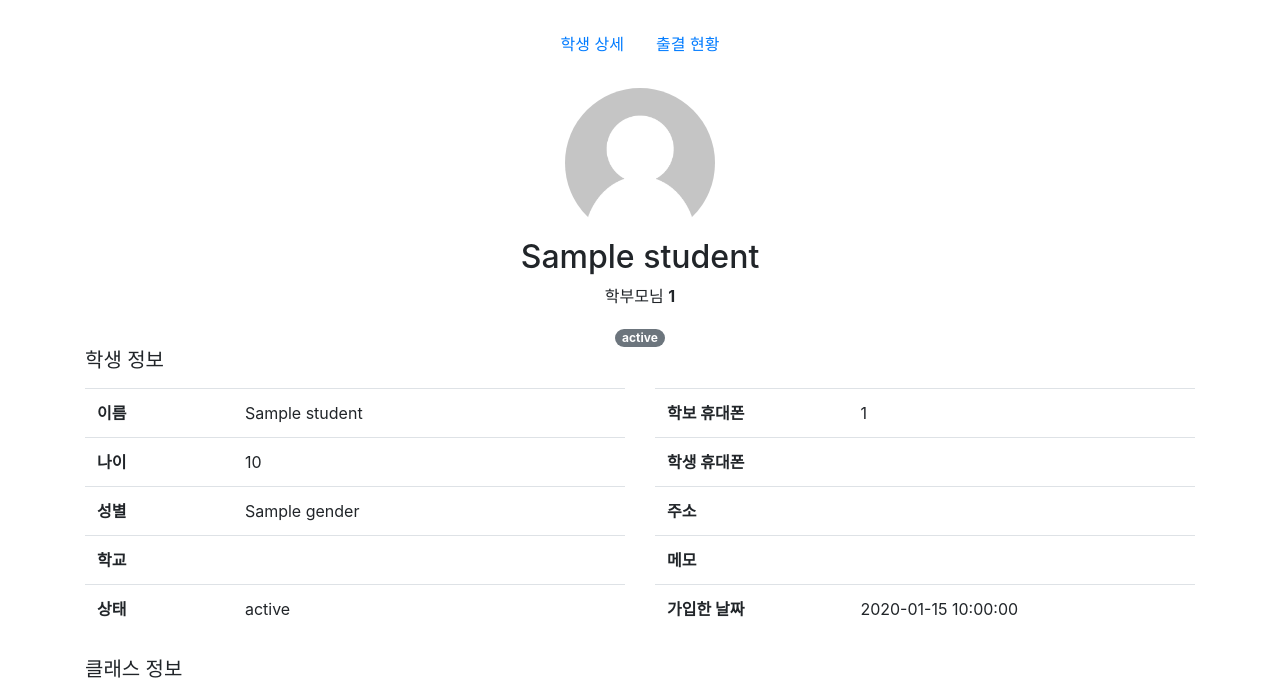
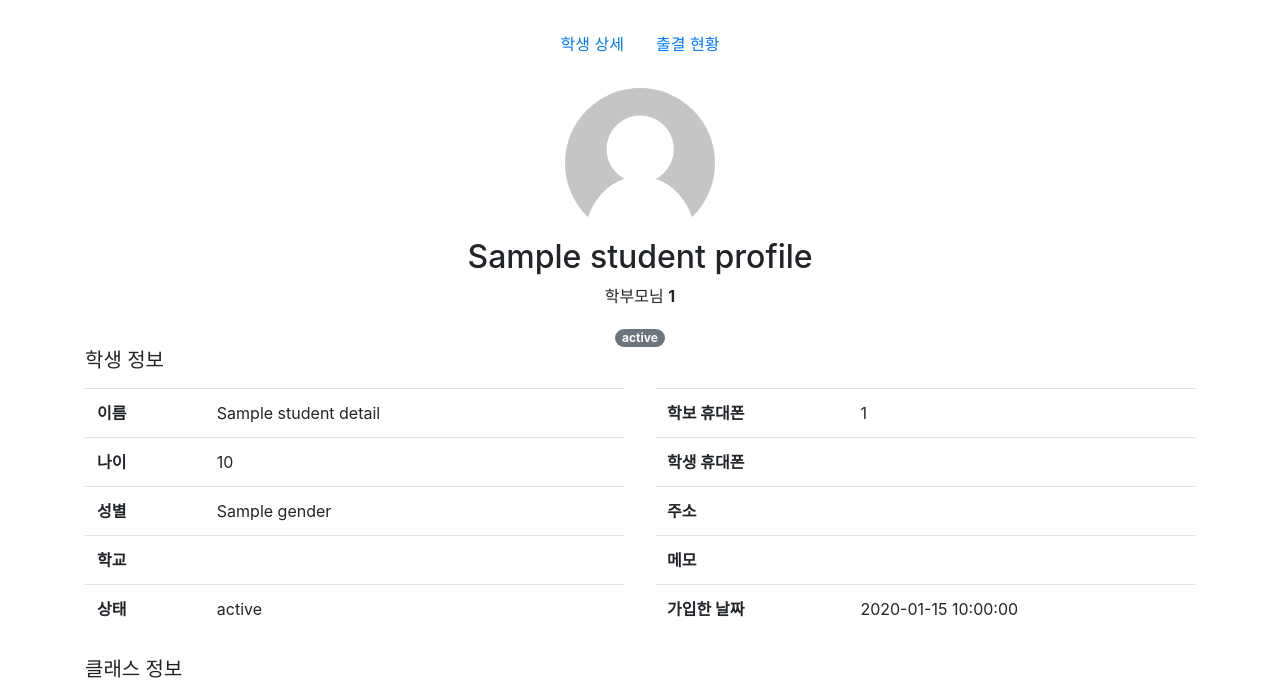
Before and after one commit to xstrengthofonex/edustudio, a Python web app: template edustudio/web/templates/students/detail.jinja2 in a window 1280 px wide. Shown: the part 56-736 px from the top of the page. Run offline with Jinja, Linux system fonts and the light colour scheme; the template is opened without the code that fills it: most values are stand-ins (such as "Sample title", 1, 10 or a date in 2020); some libraries are stand-ins or nearby versions.

Commit message:
Created separate view models for student detail and profile

```diff
--- a/edustudio/web/templates/students/detail.jinja2
+++ b/edustudio/web/templates/students/detail.jinja2
@@ -1,9 +1,4 @@
 {% extends "students/profile.jinja2" %}
-
-
-{% block breadcrumbs %}
-
-{% endblock %}
 
 {% block detail %}
     <div id="student-info" class="mb-4">
@@ -14,15 +9,15 @@
                     <tbody>
                         <tr>
                             <th scope="col">이름</th>
-                            <td>{{ student.name }}</td>
+                            <td>{{ student_detail.name }}</td>
                         </tr>
                         <tr>
                             <th scope="col">나이</th>
-                            <td>{{ student.age }}</td>
+                            <td>{{ student_detail.age }}</td>
                         </tr>
                         <tr>
                             <th scope="col">성별</th>
-                            <td>{{ student.gender }}</td>
+                            <td>{{ student_detail.gender }}</td>
                         </tr>
                         <tr>
                             <th scope="col">학교</th>
@@ -30,7 +25,7 @@
                         </tr>
                         <tr>
                             <th scope="col">상태</th>
-                            <td>{{ student.status }}</td>
+                            <td>{{ student_detail.status }}</td>
                         </tr>
                     </tbody>
                 </table>
@@ -40,7 +35,7 @@
                     <tbody>
                         <tr>
                             <th scope="col">학보 휴대폰</th>
-                            <td>{{ student.parent_phone_number }}</td>
+                            <td>{{ student_detail.parent_phone_number }}</td>
                         </tr>
                         <tr>
                             <th scope="col">학생 휴대폰</th>
@@ -56,7 +51,7 @@
                         </tr>
                         <tr>
                             <th scope="col">가입한 날짜</th>
-                            <td>{{ student.date_joined }}</td>
+                            <td>{{ student_detail.date_joined }}</td>
                         </tr>
                     </tbody>
                 </table>
@@ -66,7 +61,7 @@
      <div id="class-info" class="mb-4">
          <h5 class="mb-3">클래스 정보</h5>
          <ul class="list-group list-group-flush">
-             {% for class in student.classes %}
+             {% for class in student_detail.classes %}
                 <li class="list-group-item">{{ class }}</li>
              {% endfor %}
          </ul>
--- a/edustudio/web/templates/students/list.jinja2
+++ b/edustudio/web/templates/students/list.jinja2
@@ -16,6 +16,7 @@
                 <button class="sort btn btn-secondary" data-sort="status">클래스</button>
             </div>
            <ul class="list list-group">
+               {% if students %}
                {% for student in students %}
                <li class="list-group-item">
                    <a href="/students/{{ student.id }}" class="name mr-2">
@@ -25,13 +26,14 @@
                    <span class="status badge badge-secondary badge-pill">{{ student.status }}</span>
                    {% endif %}
                    <div>
-                            <small class="text-muted">글래스</small>
+                       <small class="text-muted">클래스</small>
                        {% for class in student.classes %}
                        <span class="class badge badge-light">{{ class }}</span>
                        {% endfor %}
                    </div>
                </li>
                {% endfor %}
+               {% endif %}
            </ul>
         </div>
     </div>
--- a/edustudio/web/templates/students/profile.jinja2
+++ b/edustudio/web/templates/students/profile.jinja2
@@ -10,20 +10,20 @@
     <div class="mt-4 mb-4 container">
         <ul class="nav justify-content-center mb-4">
             <li class="nav-item">
-                <a class="nav-link" href="/students/{{ student.id }}">학생 상세</a>
+                <a class="nav-link" href="/students/{{ student_profile.id }}">학생 상세</a>
             </li>
             <li class="nav-item">
-                <a class="nav-link" href="/students/{{ student.id }}/attendance">출결 현황</a>
+                <a class="nav-link" href="/students/{{ student_profile.id }}/attendance">출결 현황</a>
             </li>
         </ul>
         <div id="student-profile" class="mb-4">
             <div id="student-header" class="text-center">
                 <img src="/static/default-user-image.png"
                      class="profile-img rounded-circle" alt="User Image">
-                <h2>{{ student.name }}</h2>
-                <p>학부모님 <b>{{ student.parent_phone_number }}</b></p>
-                {% if student.status %}
-                    <span class="badge badge-secondary badge-pill">{{ student.status }}</span>
+                <h2>{{ student_profile.name }}</h2>
+                <p>학부모님 <b>{{ student_profile.parent_phone_number }}</b></p>
+                {% if student_profile.status %}
+                    <span class="badge badge-secondary badge-pill">{{ student_profile.status }}</span>
                 {% endif %}
             </div>
             {% block detail %}{% endblock %}
```
Also changed, not shown: edustudio/web/handlers.py (+47 -9 lines). Lines whose indentation alone changed are shown as unchanged.
